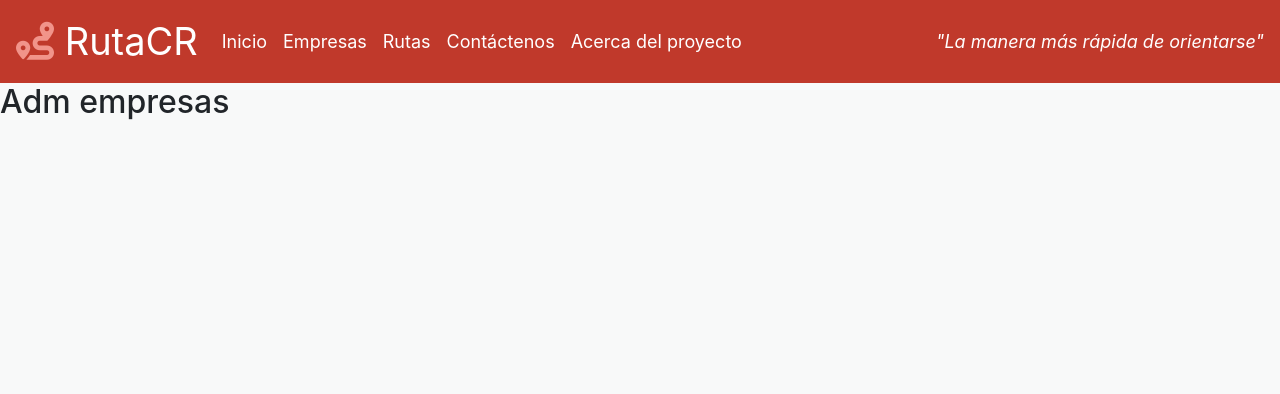
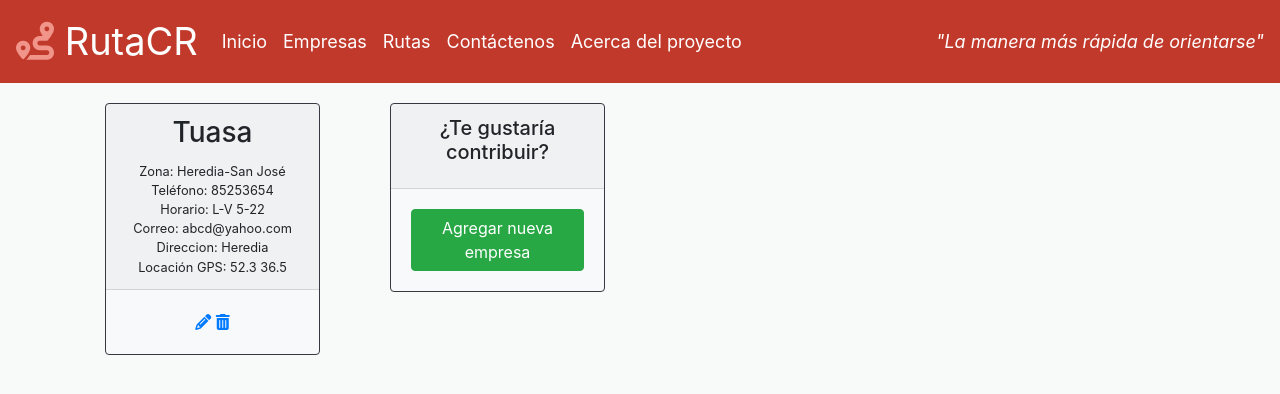
Before and after one commit to xsaco07/CR-Route, a Django app: page /empresa/listar/ in a window 1280 px wide. Shown: the top 394 px of the page. Run offline with Django 3.2, Linux system fonts and the light colour scheme; data comes from the database, SQL or seed files in the repository; some libraries are stand-ins or nearby versions.

Commit message:
crud de empresa integrado y home con imagen

```diff
--- a/cr_route/app/templates/admEmpresas.html
+++ b/cr_route/app/templates/admEmpresas.html
@@ -1,12 +1,26 @@
+
 {% extends "base.html" %}
-{% load static %}
 
 {% block title %}
-    Rutas
-{% endblock title %}
+    Administrar Empresas
+{% endblock %}
 
 {% block mainContent %}
 
-  <h2>Adm empresas</h2>
+<div class="container">
+  <div class="row text-center">
+    <!-- AGREGAR CARDS DE EMPRESAS -->
+    {% for empresa in empresas %}
+        <div class="col-3">
+            {% include "card.html" with empresa=empresa %}
+        </div>
+    {% endfor %}
 
-{% endblock mainContent %}
+    <!-- PARA AGREGAR EL CARD DE INSERTAR EMPRESA -->
+    <div class="col-3">
+        {% include "card.html" with empresa=None %}
+    </div>
+  </div>
+</div>
+
+{% endblock %}
--- /dev/null
+++ b/cr_route/app/templates/card.html
@@ -0,0 +1,29 @@
+
+<div class="card bg-light border-dark" style="max-width: 18rem; margin:20px;">
+    {% if empresa == None %}
+        <div class="card-header">
+            <h5 class="card-title">
+                ¿Te gustaría contribuir?
+            </h3>
+        </div>
+        <div class="card-body">
+            <a class="btn btn-success" href="/empresa/insertar/">Agregar nueva empresa</a>
+        </div>
+    {% else %}
+        <div class="card-header">
+            <h3 class="card-title">{{empresa.nombre}}</h1>
+            <small> Zona: {{empresa.zona}} </small><br>
+            <small> Teléfono: {{empresa.telefono}}</small><br>
+            <small> Horario: {{empresa.horario}}</small><br>
+            <small> Correo: {{empresa.correo}}</small><br>
+            <small> Direccion: {{empresa.direccion}}</small><br>
+            <small> Locación GPS: {{empresa.latitud}}  {{empresa.longitud}}</small><br>
+        </div>
+        <div class="card-body">
+            <!-- <a class="btn btn-info" href="">Más información</a> -->
+            <!-- <br> -->
+            <a class="interact-button" href="/empresa/editar/{{empresa.id}}"><i class="fas fa-pencil-alt"></i></a>
+            <a class="interact-button" href="/empresa/borrar/{{empresa.id}}#"><i class="fas fa-trash-alt"></i></a>
+        </div>
+    {% endif %}
+</div>
--- a/cr_route/app/views.py
+++ b/cr_route/app/views.py
@@ -23,7 +23,9 @@ def admin_rutas(request):
 # Form vacío
 def borrar_empresa(request, id):
     Empresa.objects.filter(id=id)[0].delete()
-    return HttpResponse("OK")
+    return render(request,"form_empresa.html",{
+        "info_message":"Empresa borrada correctamente. ¿Te gustaría agregar una nueva?",
+        "action":"/empresa/insertar/"})
 
 @csrf_exempt
 def editar_empresa(request, id):
@@ -39,7 +41,10 @@ def editar_empresa(request, id):
         empresa.longitud = data["longitud"]
         empresa.horario = data["horario"]
         empresa.save()
-        return HttpResponse("OK")
+        return render(request,"form_empresa.html",{
+            "action":"empresa/insertar/",
+            "info_message":"¡Datos actualizados correctamente!"
+        })
     elif request.method == "GET":
         context = empresa.__dict__
         context["action"] = "/empresa/editar/"+str(id)+"/"
@@ -47,7 +52,9 @@ def editar_empresa(request, id):
 
 
 def listar_empresa(request):
-    return render(request, 'admEmpresas.html')
+    empresas = Empresa.objects.all()
+    context = {"empresas":empresas}
+    return render(request, 'admEmpresas.html', context=context)
 
 @csrf_exempt
 def insertar_empresa(request):
@@ -63,7 +70,7 @@ def insertar_empresa(request):
         empresa.longitud = data["longitud"]
         empresa.horario = data["horario"]
         empresa.save()
-        return HttpResponse("OK")
+        return render(request, "form_empresa.html",{"info_message":"Empresa registrada exitosamente!"})
     elif request.method == "GET":
         context = {"action":"/empresa/insertar/"}
         return render(request, "form_empresa.html", context=context)
```
Also changed, not shown: cr_route/app/templates/form_empresa.html (+6 -1 lines), cr_route/app/templates/home.html (+13 -1 lines).
